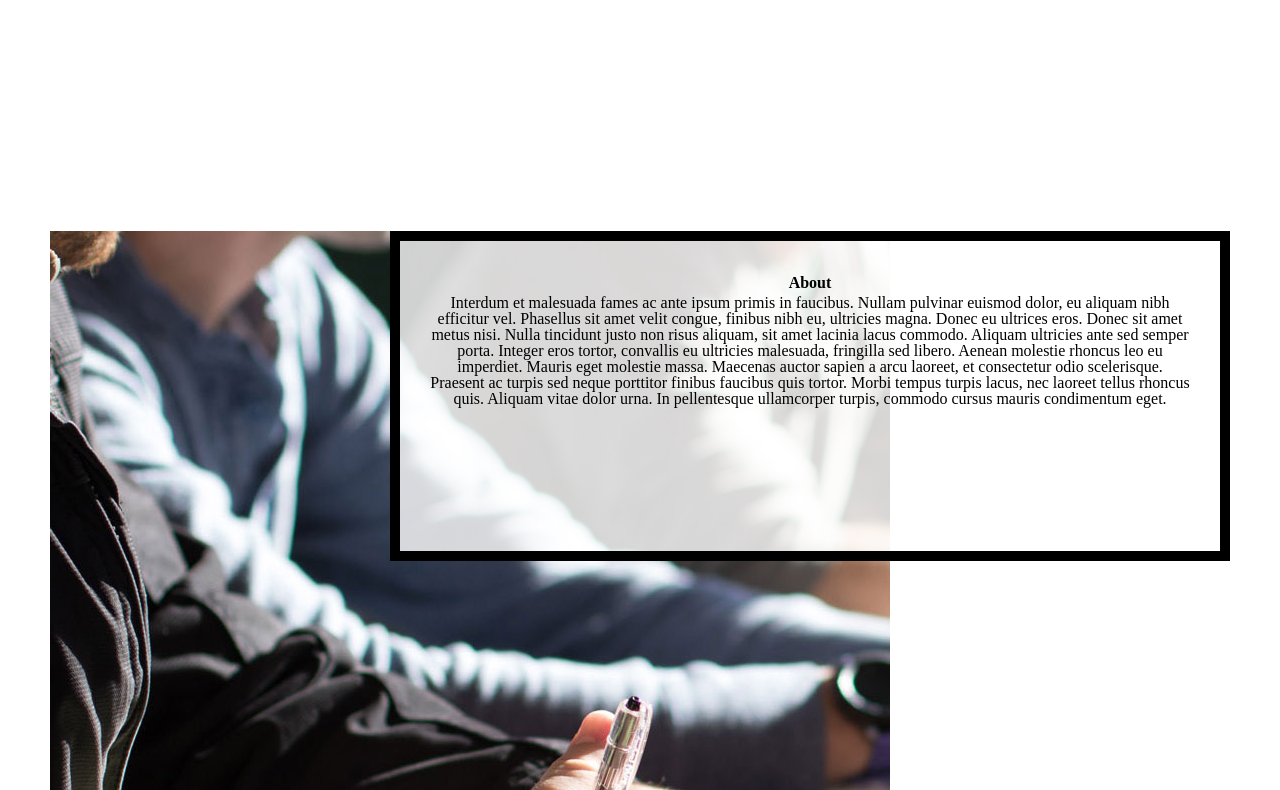
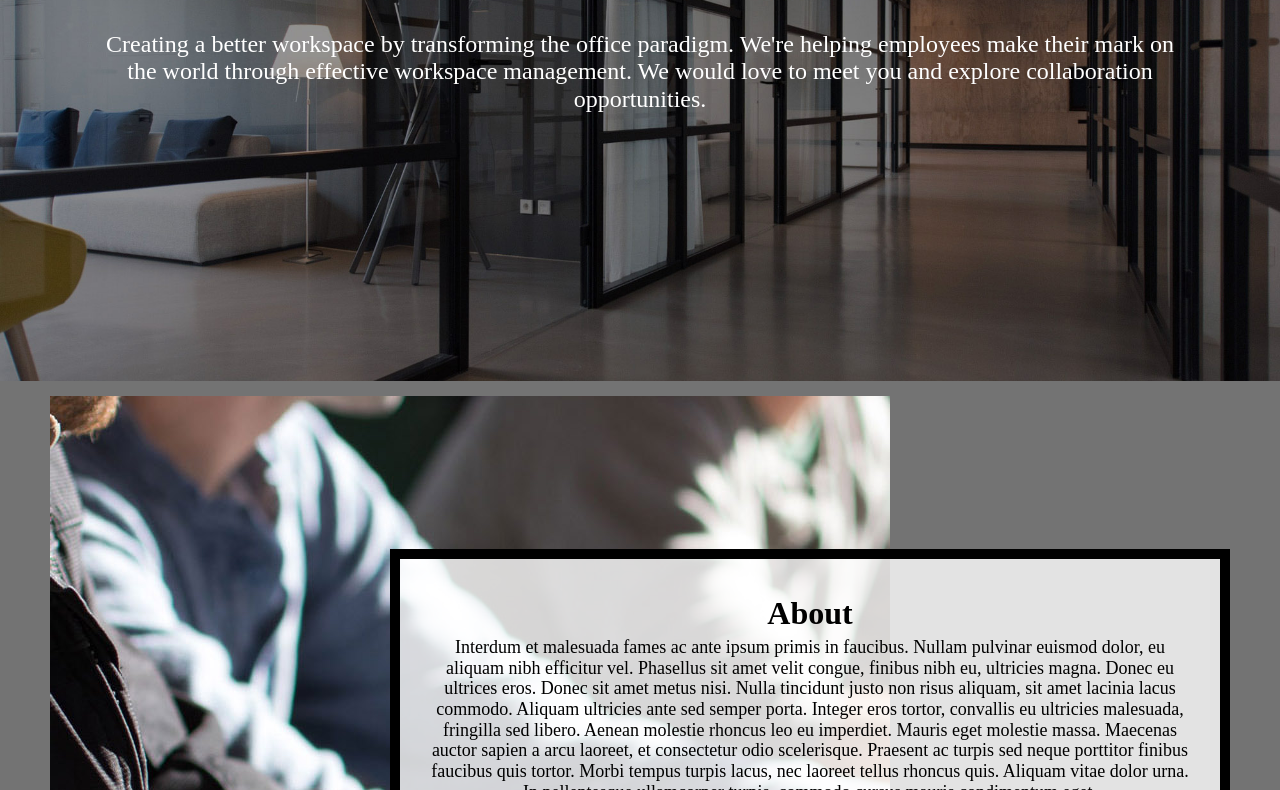
Before and after one commit to isabelledonoghue/hw3_2024, a plain HTML site: page index.html in a window 1280 px wide. Shown: the part 200-990 px from the top of the page. Drawn offline with Linux system fonts and the light colour scheme.

Commit message:
Add files via upload

```diff
--- a/css/style.css
+++ b/css/style.css
@@ -119,29 +119,32 @@ nav a:hover, nav a:focus {
 
 /* Step 2b: Write selector/rule property to position the skip class element when it is in focus*/
 .skip a:focus {
+  position: absolute;
   top: 20px;
 }
 
 /* Step 3: Write selector/rule property to style all elements when in focus*/
 *:focus {
-  outline: 2px solid #000;
+  outline: 2px solid #000000;
 }
 
 /* Step 4: Write selector/rule property to style the container */
 .container {
   display: grid;
   grid-template-columns: 1fr 5fr 1fr;
-  grid-row-gap: 15px;
+  row-gap: 15px;
 }
 
 /* Step 5: Write selector/rule property to add the background image to the
 first div in the grid  and place it in the grid. */
-.container > div:first-child {
-  grid-column: 1 / -1;
+.container > :first-child {
+  grid-column: 1/-1;
 
-  background-image: url('images/header.jpg');
+  background-image: url("../images/header.jpg");
   background-attachment: fixed;
   background-repeat: no-repeat;
+  background-position: center;
+  min-height: 500px;
 }
 
 
@@ -149,43 +152,45 @@ first div in the grid  and place it in the grid. */
  four rows in the grid. */
 /*This will be a lot of rules.... but be strategic and combine seletors*/
 
-.about-image, .method-image, .clients-image, .contact-image {
-  grid-column: 1 / -1;
-  max-height: 600px;
-  overflow: hidden;
-}
-.about-image { grid-row: 2; }
-.method-image { grid-row: 3; }
-.clients-image { grid-row: 4; }
-.contact-image { grid-row: 5; }
-
-.about, .method, .clients, .contacts {
-  grid-column: 2 / 3;
+.about, .method, .clients, .contact {
+  grid-column: 2 / span 1;
 }
 .about { grid-row: 2; }
 .method { grid-row: 3; }
 .clients { grid-row: 4; }
 .contact { grid-row: 5; }
 
+.about-image, .method-image, .clients-image, .contact-image {
+  display: grid;
+  grid-column: 1/-1;
+  max-height: 600px;
+  overflow: hidden;
+}
+
+.about-image { grid-row-start: 2; }
+.method-image { grid-row-start: 3; }
+.clients-image { grid-row-start: 4; }
+.contact-image { grid-row-start: 5; }
+
+
  /* Step 8: Write the selector/rule property to style the .text-block class. */
 .text-block {
+  margin: auto;
   text-align: center;
-  justify-content: center;
-  align-items: center;
+  align-self: center;
 }
 
 /* Add your media query here */
-@media (min-width: 800px) {
+@media screen and (min-width: 800px) {
 
   /* Step 9: Write the selector/rule property to style the nav element */
   nav {
     text-align: right;
-    padding: 30px 0;
+    padding: 30px 0px;
   }
 
   /* Step 10: Write the selector/rule property to update the .container class */
   .container {
-    display: grid;
     grid-template-columns: 50px auto 500px auto 50px;
   }
 
@@ -200,6 +205,6 @@ first div in the grid  and place it in the grid. */
  /* Step 13:Write the selector/rule property to update the .text-block class */
   .text-block {
     max-height: 250px;
-    overflow: auto;
+    overflow: visible;
   }
 }
--- a/index.html
+++ b/index.html
@@ -4,8 +4,8 @@
     <meta charset="UTF-8">
     <meta name="viewport" content="width=device-width, initial-scale=1.0">
     <link rel="icon" type="image/png" href="images/logo-drk.png" />
+    <link rel="stylesheet" type="text/css" href="css/html5reset.css">
     <link rel="stylesheet" type="text/css" href="css/style.css">
-    <link rel="stylesheet" type="text/css" href="css/html5reset.css">
     <title>Newer Company Inc.</title>
   </head>
   <body>
```
